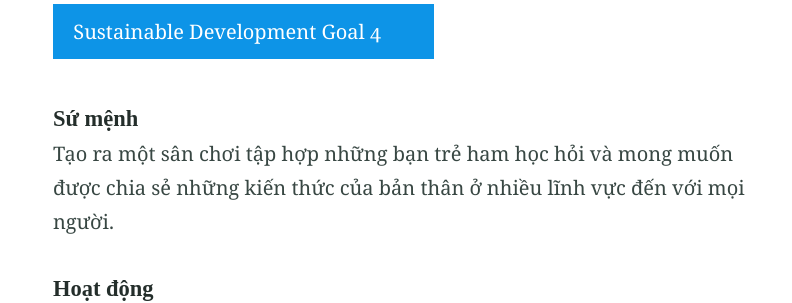
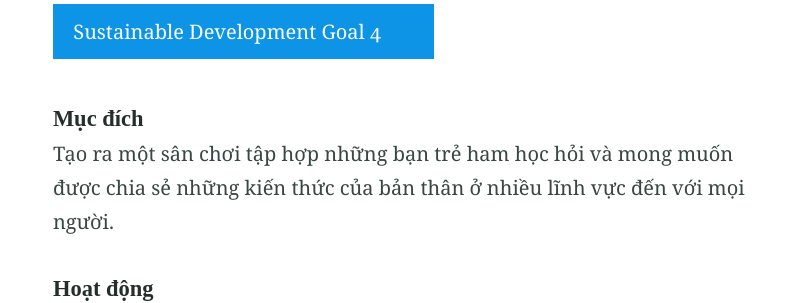
Before and after one commit to 8trien/1, a Jekyll site: the page built from index.md, in a window 1280 px wide and 900 px high, scrolled down 456 px. Shown: the part 154-457 px from the top of the window, without its empty margins (230-1022 px from the left). Built offline with Jekyll 4.4.1, drawn with Linux system fonts in a browser that asks for light colours.

Commit message:
Update index.md

```diff
--- a/index.md
+++ b/index.md
@@ -11,7 +11,7 @@
 
 {% include button.html text="Sustainable Development Goal 4" icon="world" link="https://sdgs.un.org/goals/goal4" color="#0d94e7" %}
 
-##### Sứ mệnh
+##### Mục đích
 Tạo ra một sân chơi tập hợp những bạn trẻ ham học hỏi và mong muốn được chia sẻ những kiến thức của bản thân ở nhiều lĩnh vực đến với mọi người.
 
 ##### Hoạt động
```
